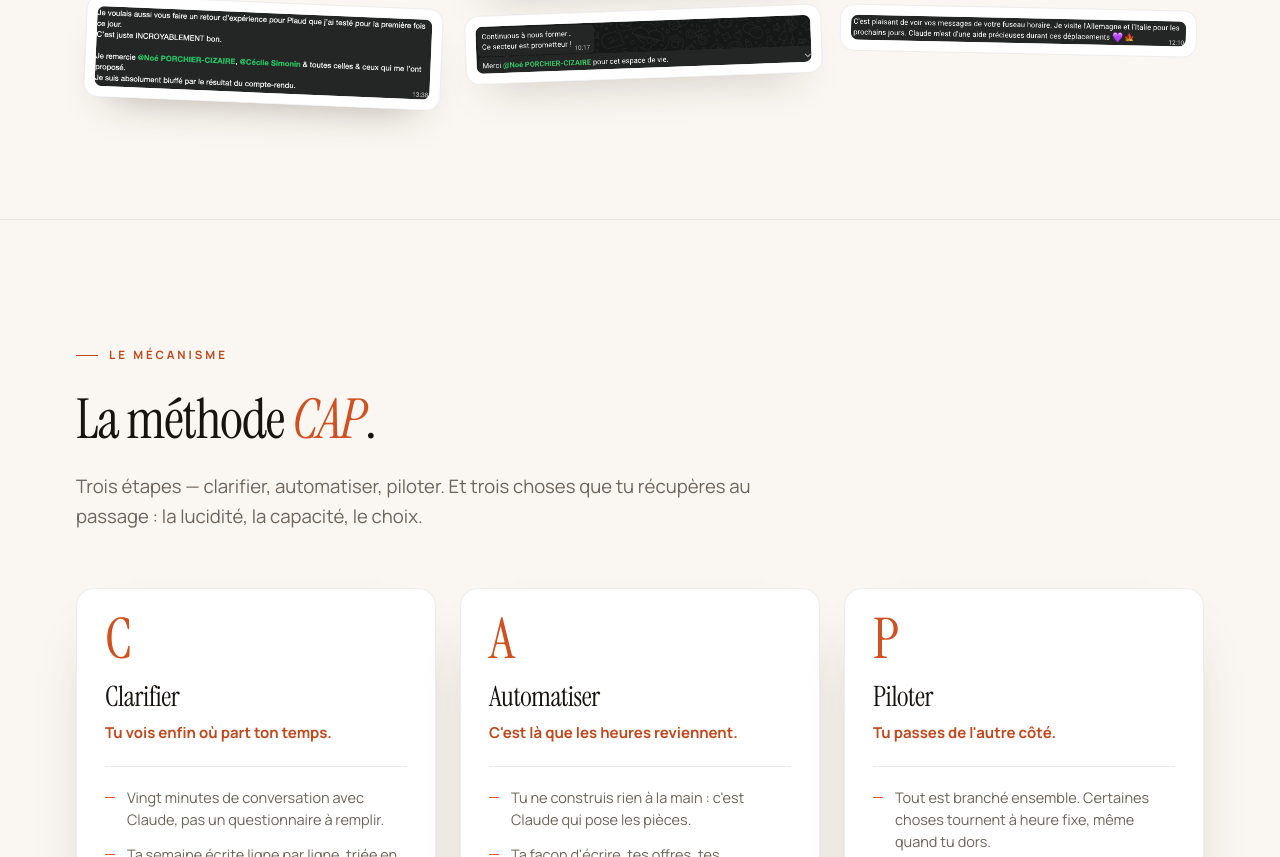
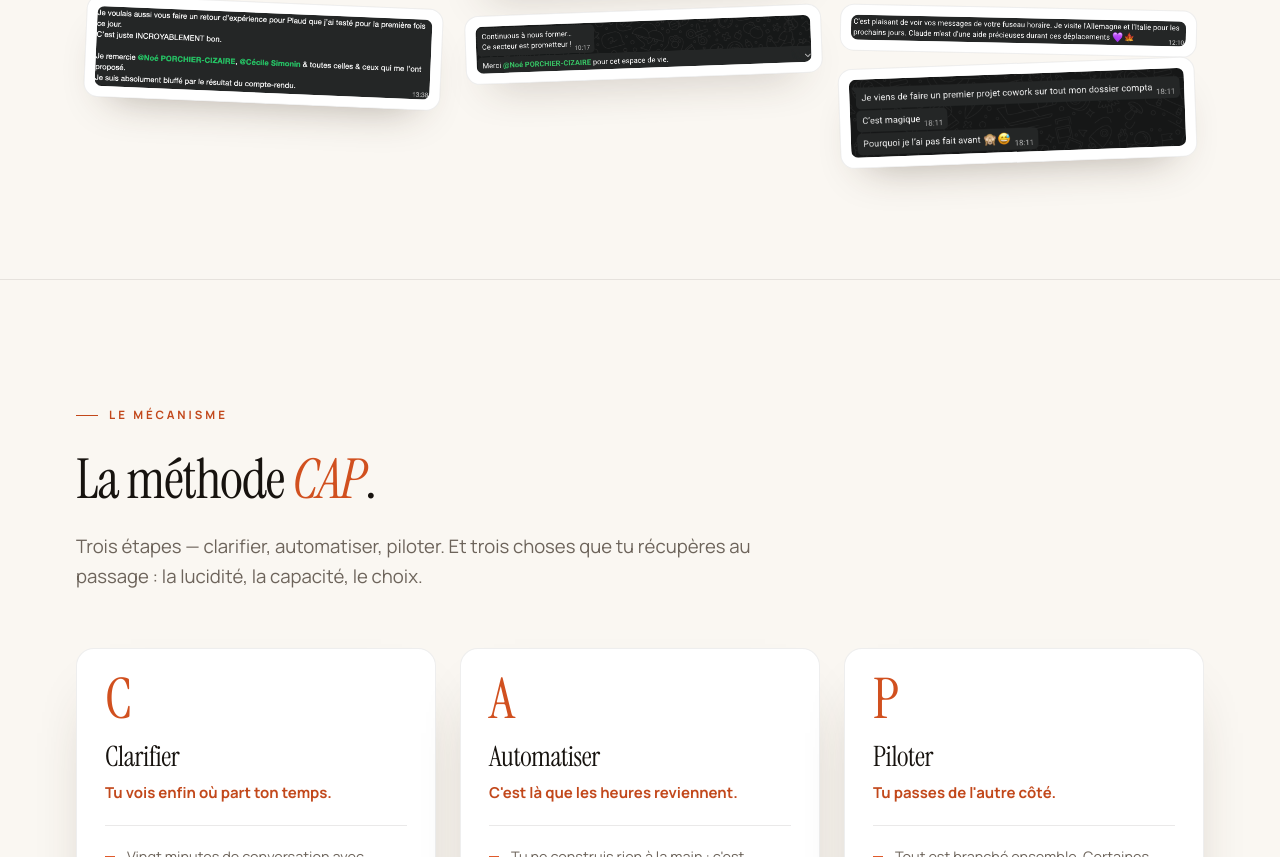
Before and after one commit to outilnoeporchiercizairepro/lp-lecockpitbusiness, a plain HTML site: page site/index.html in a window 1280 px wide. Shown: the part 5074-5931 px from the top of the page. Drawn offline with Linux system fonts and the light colour scheme.

Commit message:
Captures WhatsApp : nouveau message sur les quatre murs
« Je viens de faire un premier projet cowork sur tout mon dossier compta » :
ajouté en fin de mur sur l'accueil, le programme, le webinaire et /landing.

Co-Authored-By: Claude Opus 5.5 <noreply@anthropic.com>

```diff
--- a/site/index.html
+++ b/site/index.html
@@ -599,6 +599,9 @@
         <figure class="proofshot">
           <img src="assets/img/preuves/preuve14.png" alt="Message d'un participant" data-photo loading="lazy">
         </figure>
+        <figure class="proofshot">
+          <img src="assets/img/preuves/preuve19.png" alt="Message d'un participant" data-photo loading="lazy">
+        </figure>
       </div>
     </div>
 
```
Also changed, not shown: site/landing.html (+3 -0 lines), site/programme.html (+3 -0 lines), site/webinaire.html (+3 -0 lines), site/assets/img/preuves/preuve19.png (added).
